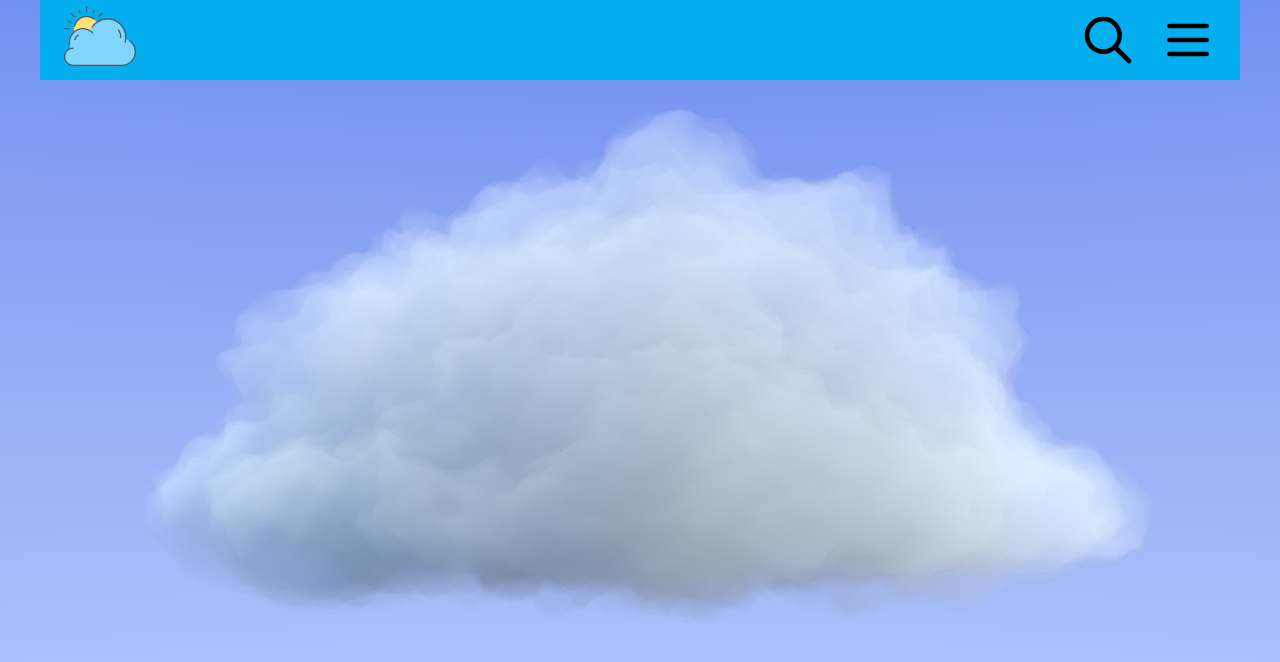
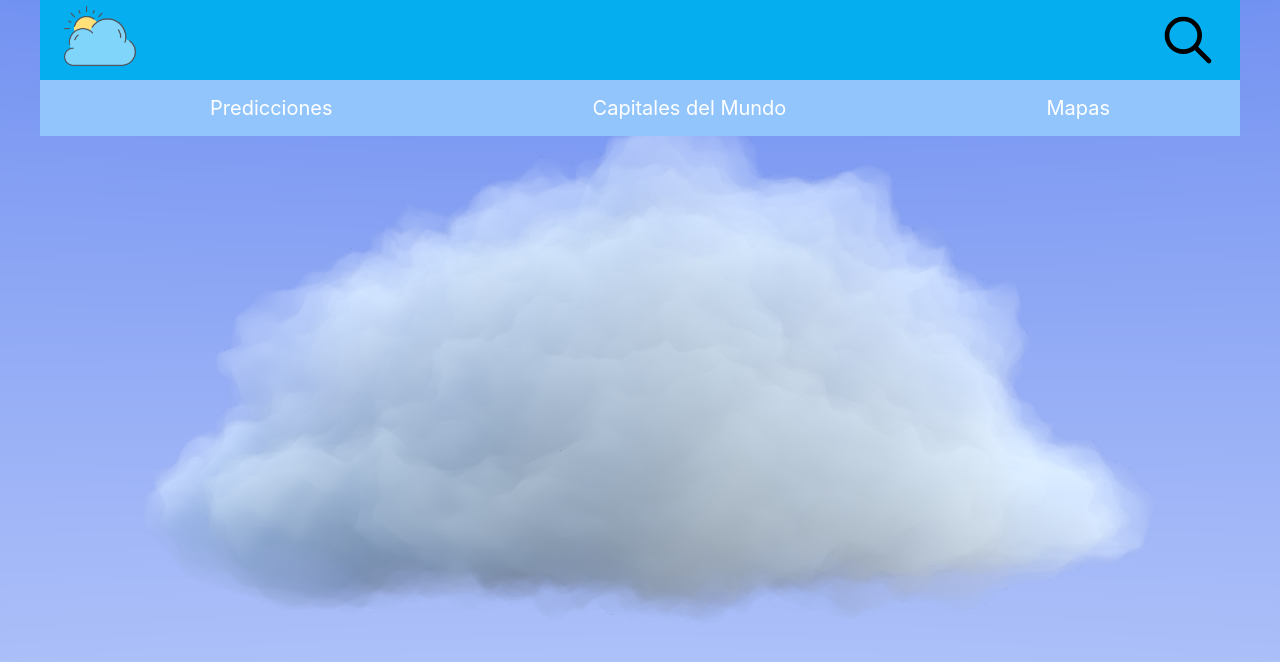
Before and after one commit to AlejandroIzquierdoMoreno/tiempo, a React (Create React App) app: page / in a window 1280 px wide. Shown: the top 662 px of the page. Built offline with nearby package versions, Linux system fonts and the light colour scheme.

Commit message:
Nav y Header Terminado

```diff
--- a/src/assets/css/App.css
+++ b/src/assets/css/App.css
@@ -1,7 +1,7 @@
 /* VARIABLES */
 :root {
   --colorPrincipal: #05AEEF;
-  --colorSecundario: #D4F3FE;
+  --colorSecundario: #92c5fc;
   --blanco: #FFF;
   --negro: #000;
 }
--- a/src/components/header/header.js
+++ b/src/components/header/header.js
@@ -3,7 +3,10 @@ import logo from "../../assets/img/logo.png";
 import style from "./style.css";
 
 function search(){
-
+    return (<div className="search">
+                <input type="text" placeholder="Introduce tu ciudad para ver el tiempo..."></input>
+                <input type="submit" value="Buscar" />
+            </div>)
 }
 
 class Header extends React.Component {
@@ -13,14 +16,9 @@ class Header extends React.Component {
                 <div className="fila-1">
                     <img className="logo" src={logo}/>
                     <div className="icons">
-                        <div className="search-div">
+                        <div className="search-div" onClick={search}>
                             <svg xmlns="http://www.w3.org/2000/svg" className="search h-6 w-6" fill="none" viewBox="0 0 24 24" stroke="currentColor">
                                 <path strokeLinecap="round" strokeLinejoin="round" strokeWidth={2} d="M21 21l-6-6m2-5a7 7 0 11-14 0 7 7 0 0114 0z" />
-                            </svg>
-                        </div>
-                        <div className="menu-div">
-                            <svg xmlns="http://www.w3.org/2000/svg" className="menu h-6 w-6" fill="none" viewBox="0 0 24 24" stroke="currentColor">
-                              <path strokeLinecap="round" strokeLinejoin="round" strokeWidth={2} d="M4 6h16M4 12h16M4 18h16" />
                             </svg>
                         </div>
                     </div>
@@ -28,9 +26,9 @@ class Header extends React.Component {
 
                 <nav className="nav">
                     <ul className="nav-ul">
-                        <li className="nav-ul-li"></li>
-                        <li className="nav-ul-li"></li>
-                        <li className="nav-ul-li"></li>
+                        <li className="nav-ul-li">Predicciones</li>
+                        <li className="nav-ul-li">Capitales del Mundo</li>
+                        <li className="nav-ul-li">Mapas</li>
                     </ul>
                 </nav>
             </header>
--- a/src/components/header/style.css
+++ b/src/components/header/style.css
@@ -4,7 +4,7 @@
     height: 6.75rem;
     display: grid;
     grid-template-columns: repeat(2, 1fr);
-    grid-template-rows: 2fr 1fr;
+    grid-template-rows: 2fr 1.5fr;
 
 }
 
@@ -61,8 +61,22 @@
 
 /* NAV */
 .nav {
+    grid-row-start: 2;
+    grid-row-end: 3;
+    grid-column-start: 1;
+    grid-column-end: 3;
+    background-color: var(--colorSecundario);
+    height: 100%;
 
 }
 .nav-ul {
     list-style: none;
+    display: flex;
+    align-items: center;
+    justify-content: space-around;
 }
+
+.nav-ul-li {
+    color: var(--blanco);
+    font-size: 1.25em;
+}
```
